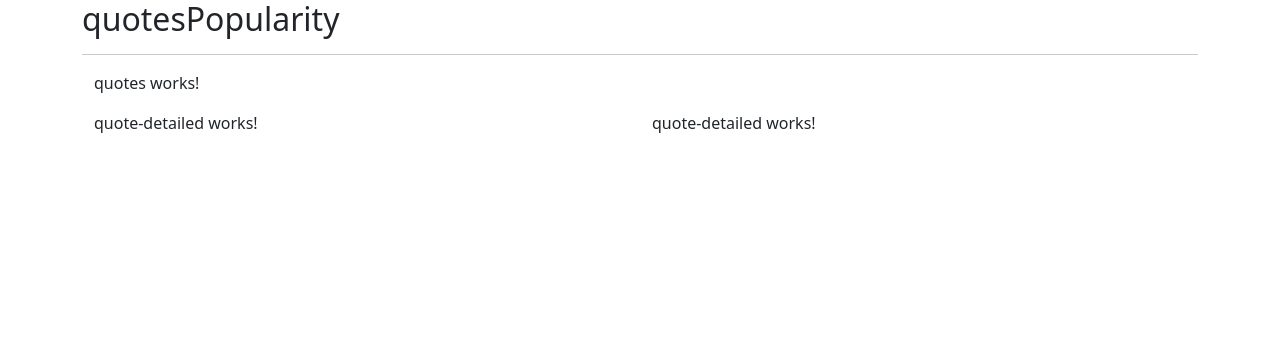
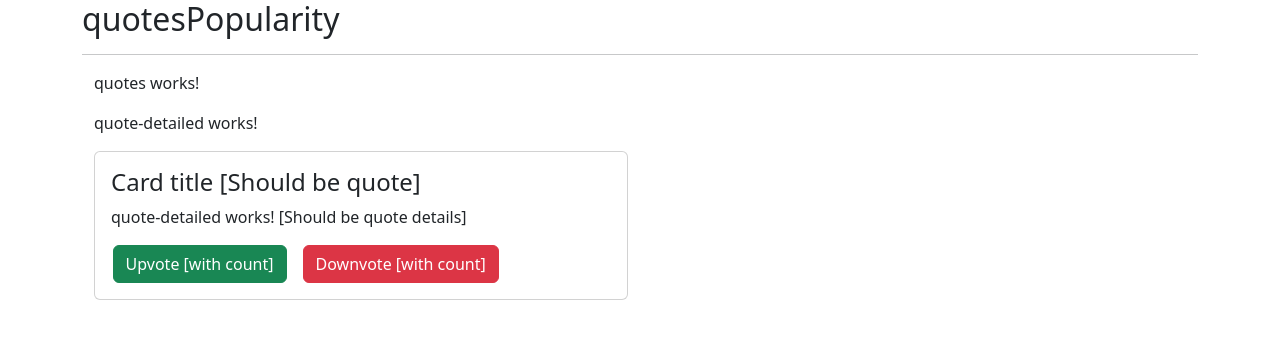
Before and after one commit to wdmuthiora/week1-Angular, an Angular app in the folder quotesPopularity/: page / in a window 1280 px wide. Shown: the top 338 px of the page. Built offline with nearby package versions, Linux system fonts and the light colour scheme.

Commit message:
Styled the quote-detail component's template.

```diff
--- a/quotesPopularity/src/app/quote-detailed/quote-detailed.component.html
+++ b/quotesPopularity/src/app/quote-detailed/quote-detailed.component.html
@@ -1 +1,10 @@
 <p>quote-detailed works!</p>
+<!-- I'm going to treat each quote-detail section as a card -->
+<div class="card">
+  <div class="card-body">
+    <h4 class="card-title">Card title [Should be quote]</h4>
+    <p class="card-text">quote-detailed works! [Should be quote details]</p>
+    <button class='btn btn-success' style='margin-left:0.1em;'>Upvote [with count]</button>
+    <button class='btn btn-danger' style='margin-left:1em'>Downvote [with count]</button>
+  </div>
+</div>
--- a/quotesPopularity/src/app/quotes/quotes.component.html
+++ b/quotesPopularity/src/app/quotes/quotes.component.html
@@ -6,7 +6,6 @@
       <app-quote-detailed></app-quote-detailed>
     </div>
     <div class="col-md-6">
-      <app-quote-detailed></app-quote-detailed>
     </div>
   </div>
 </div>
```
